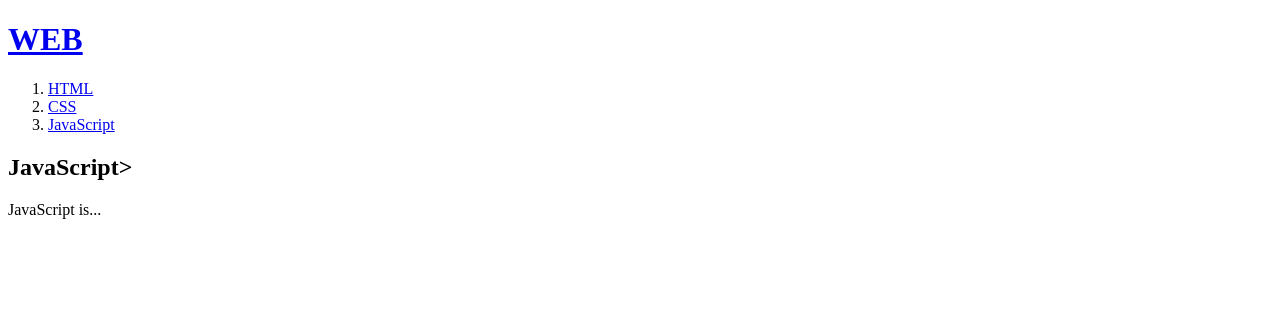
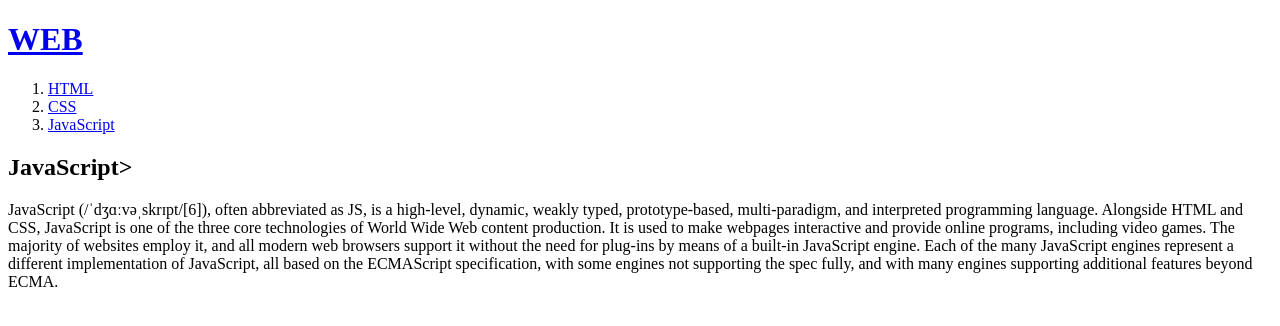
Before and after one commit to nala94/web1, a plain HTML site: page 3.html in a window 1280 px wide. Drawn offline with Linux system fonts and the light colour scheme.

Commit message:
Update 3.html

```diff
--- a/3.html
+++ b/3.html
@@ -12,6 +12,6 @@
     <li><a href="3.html">JavaScript</a></li>
   </ol>
   <h2>JavaScript></h2>
-  <p>JavaScript is...</p>
+  <p>JavaScript (/ˈdʒɑːvəˌskrɪpt/[6]), often abbreviated as JS, is a high-level, dynamic, weakly typed, prototype-based, multi-paradigm, and interpreted programming language. Alongside HTML and CSS, JavaScript is one of the three core technologies of World Wide Web content production. It is used to make webpages interactive and provide online programs, including video games. The majority of websites employ it, and all modern web browsers support it without the need for plug-ins by means of a built-in JavaScript engine. Each of the many JavaScript engines represent a different implementation of JavaScript, all based on the ECMAScript specification, with some engines not supporting the spec fully, and with many engines supporting additional features beyond ECMA.</p>
 </body>
 </html>
```
